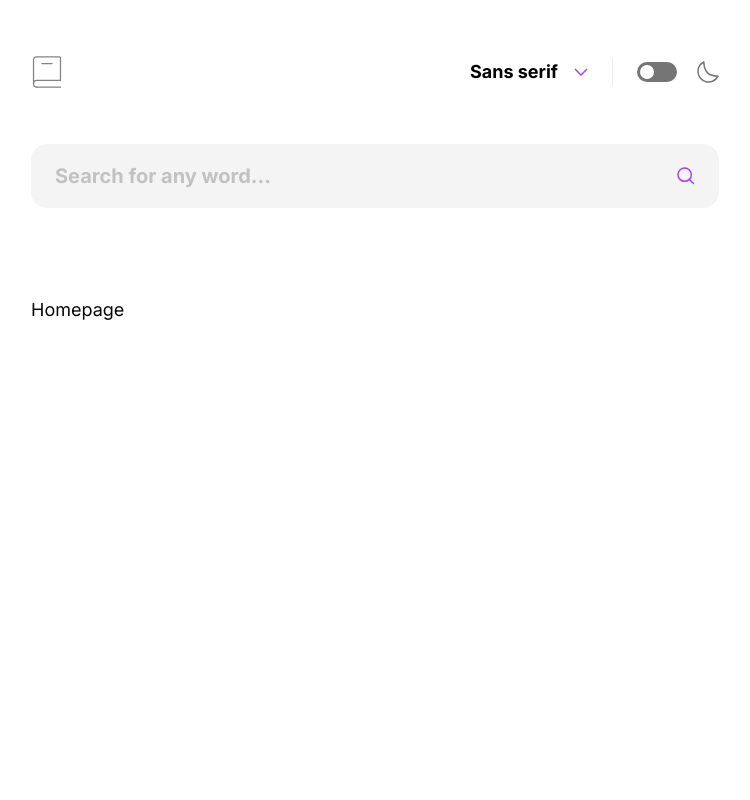
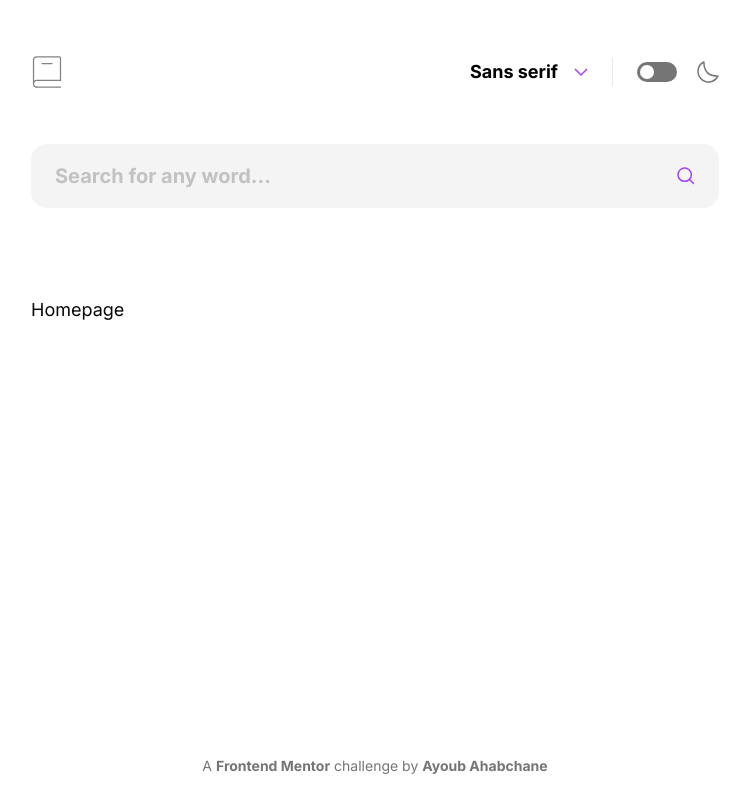
Before and after one commit to ayoub-ahabchane/FEM-dictionary-web-app, a React (Vite) app: page / in a window 1280 px wide. Shown: the whole page, without its empty margins (265-1015 px from the left). Built offline with nearby package versions, Linux system fonts and the light colour scheme.

Commit message:
Added footer

```diff
--- a/index.html
+++ b/index.html
@@ -10,7 +10,7 @@
       rel="stylesheet"
     />
     <meta name="viewport" content="width=device-width, initial-scale=1.0" />
-    <title>Vite + React</title>
+    <title>Frontend Mentor Dictionary</title>
   </head>
   <body>
     <div id="root"></div>
--- a/src/global.css
+++ b/src/global.css
@@ -6,7 +6,9 @@
   html {
     @apply h-full;
   }
-
+  #root {
+    @apply h-full;
+  }
   body {
     @apply h-full transition-colors duration-300 dark:bg-primary-600 dark:text-white md:text-lg;
   }
--- a/src/routes/App.jsx
+++ b/src/routes/App.jsx
@@ -17,9 +17,11 @@ function App() {
   }, [themeColor]);
 
   return (
-    <div className="mx-auto flex h-full max-w-3xl flex-col px-6 pt-6 md:px-10 md:pt-14">
+    <div
+      className={`font-${themeFont} mx-auto flex h-full max-w-3xl flex-col px-6 pt-6 md:px-10 md:pt-14`}
+    >
       <Header />
-      <main className={`font-${themeFont} pb-10 pt-44 md:pt-60`}>
+      <main className={`grow pb-10 pt-44 md:pt-60`}>
         <AnimatePresence mode="wait">
           {navigation.state === "loading" ? (
             <motion.p
@@ -37,6 +39,24 @@ function App() {
           )}
         </AnimatePresence>
       </main>
+      <footer className="pb-6 text-center text-sm text-secondary-400">
+        A{" "}
+        <a
+          className="font-bold transition-colors duration-300 focus-within:text-accent hover:text-accent"
+          href="https://www.frontendmentor.io"
+          target="_blank"
+        >
+          Frontend Mentor
+        </a>{" "}
+        challenge by{" "}
+        <a
+          className="font-bold transition-colors duration-300 focus-within:text-accent hover:text-accent"
+          href="https://www.frontendmentor.io/profile/ayoub-ahabchane"
+          target="_blank"
+        >
+          Ayoub Ahabchane
+        </a>
+      </footer>
     </div>
   );
 }
```
